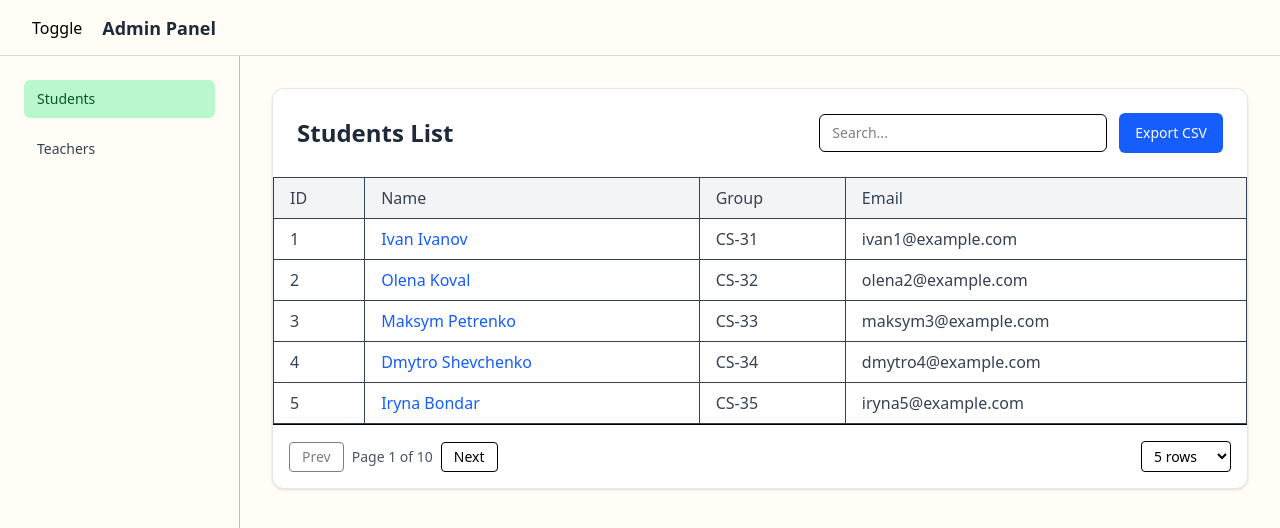
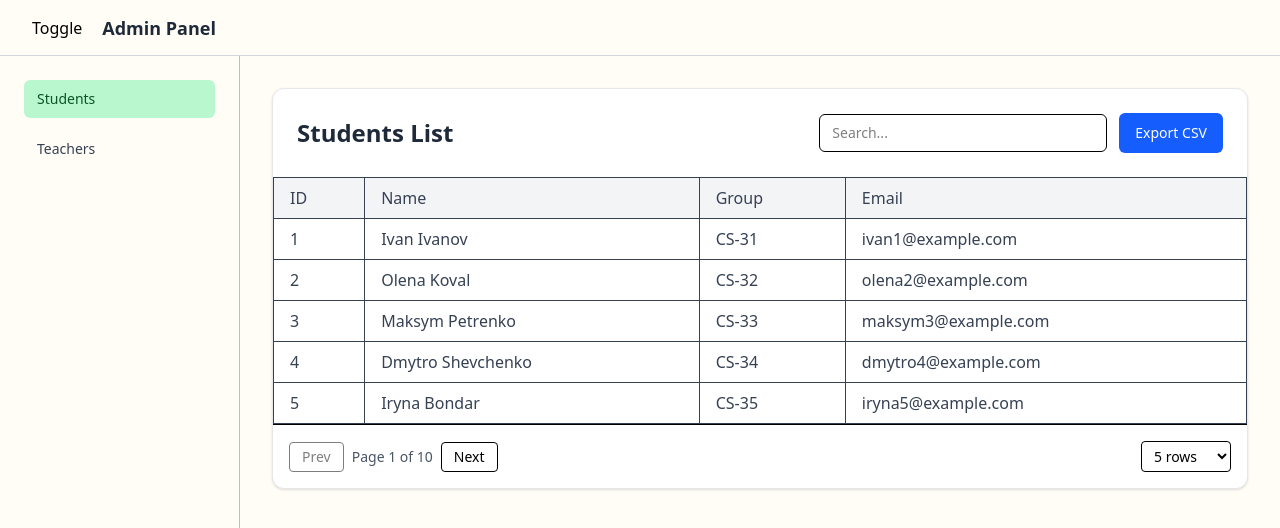
Before and after one commit to maksymrozvodovskyi/admin-panel, a Next.js app: page /dashboard/students in a window 1280 px wide. Shown: the top 528 px of the page. Built offline with nearby package versions, Linux system fonts and the light colour scheme.

Commit message:
feat: add live search with text highlighting

```diff
--- a/app/globals.css
+++ b/app/globals.css
@@ -4,3 +4,8 @@ body {
   margin: 0;
   padding: 0;
 }
+
+mark {
+  padding: 0.1rem 0.2rem;
+  border-radius: 0.2rem;
+}
--- a/components/Table.tsx
+++ b/components/Table.tsx
@@ -6,7 +6,6 @@ import {
 	getCoreRowModel,
 	getPaginationRowModel,
 	getSortedRowModel,
-	getFilteredRowModel,
 	flexRender,
 	type SortingState,
 	type ColumnDef,
@@ -51,21 +50,25 @@ export default function Table<T extends object>({
 		URL.revokeObjectURL(url)
 	}
 
+	const highlightText = (text: string, query: string) => {
+		if (!query.trim()) return text
+		try {
+			const regex = new RegExp(`(${query})`, 'gi')
+			return text.replace(regex, '<mark class="bg-yellow-300">$1</mark>')
+		} catch {
+			return text
+		}
+	}
+
 	const table = useReactTable({
 		data,
 		columns,
-		state: {
-			pagination,
-			sorting,
-			globalFilter: debouncedSearch,
-		},
+		state: { pagination, sorting },
 		onPaginationChange: setPagination,
 		onSortingChange: setSorting,
-		onGlobalFilterChange: setSearch,
 		getCoreRowModel: getCoreRowModel(),
 		getPaginationRowModel: getPaginationRowModel(),
 		getSortedRowModel: getSortedRowModel(),
-		getFilteredRowModel: getFilteredRowModel(),
 	})
 
 	return (
@@ -106,15 +109,23 @@ export default function Table<T extends object>({
 							</tr>
 						))}
 					</thead>
+
 					<tbody>
 						{table.getRowModel().rows.length ? (
 							table.getRowModel().rows.map(row => (
 								<tr key={row.id} className='hover:bg-gray-50 border-b transition-colors'>
-									{row.getVisibleCells().map(cell => (
-										<td key={cell.id} className='px-3 md:px-4 py-2 border whitespace-nowrap text-gray-700'>
-											{flexRender(cell.column.columnDef.cell, cell.getContext())}
-										</td>
-									))}
+									{row.getVisibleCells().map(cell => {
+										const value = cell.getValue() ?? ''
+										const rendered = typeof value === 'string' ? highlightText(value, debouncedSearch) : String(value)
+
+										return (
+											<td
+												key={cell.id}
+												className='px-3 md:px-4 py-2 border whitespace-nowrap text-gray-700'
+												dangerouslySetInnerHTML={{ __html: rendered }}
+											/>
+										)
+									})}
 								</tr>
 							))
 						) : (
```
